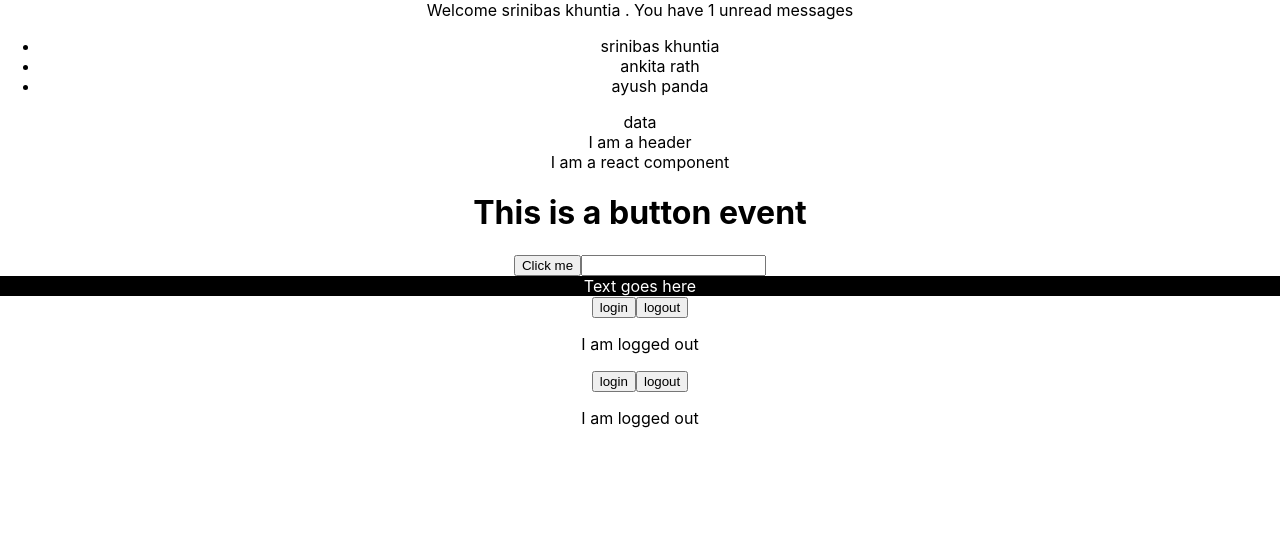
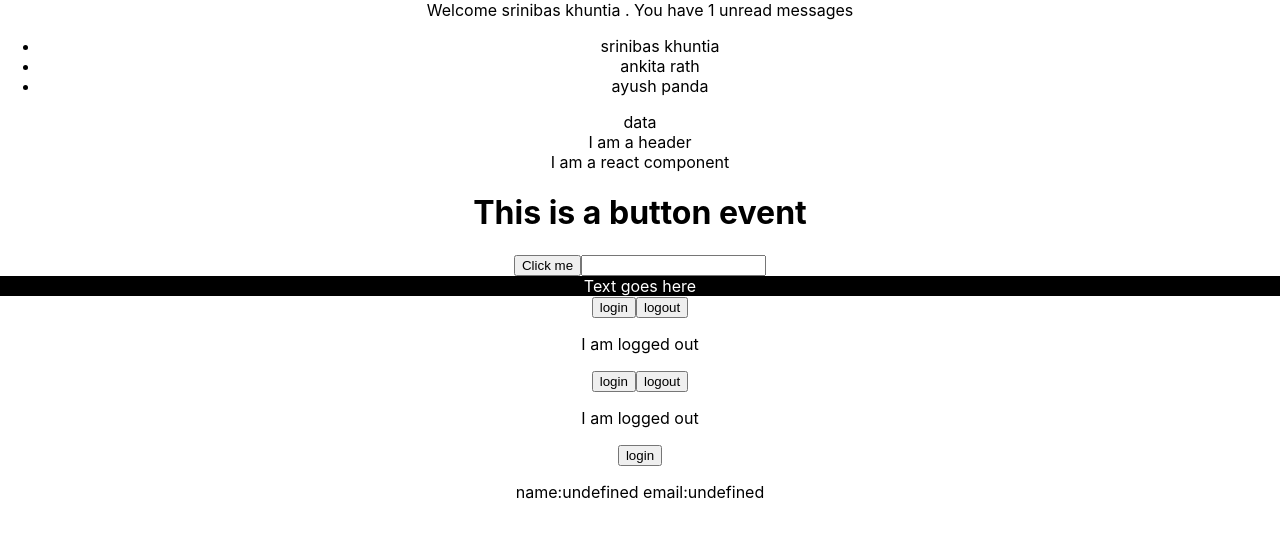
Before and after one commit to srinibas39/typescript, a React (Create React App) app: page / in a window 1280 px wide. Shown: the top 538 px of the page. Built offline with nearby package versions, Linux system fonts and the light colour scheme.

Commit message:
useState type assertion

```diff
--- a/src/App.tsx
+++ b/src/App.tsx
@@ -8,6 +8,7 @@ import { Input } from "./components/Input";
 import { ReactNode } from "./components/ReactNode";
 import { Status } from "./components/status";
 import { Styles } from "./components/Styles";
+import { UseStateTypeAssertion } from "./components/UseStateTypeAssertion";
 import { Ustate } from "./components/Ustate";
 
 const App = () => {
@@ -34,6 +35,7 @@ const App = () => {
       <Styles styles={{color:"white",backgroundColor:"black"}}/>
       <Ustate/>
       <ExplicitUstate/>
+      <UseStateTypeAssertion/>
 
     </div>
   );
--- /dev/null
+++ b/src/components/UseStateTypeAssertion.tsx
@@ -0,0 +1,26 @@
+
+import { useState } from "react";
+
+type Auth = {
+  name: string;
+  email: string;
+};
+
+export const UseStateTypeAssertion = () => {
+  const [isLoggedin, setIsLoggedin] = useState<Auth>({} as Auth);
+  return (
+    <>
+      <button
+        onClick={() =>
+          setIsLoggedin({
+            name: "srinibas",
+            email: "srinibas@gmail.com",
+          })
+        }
+      >
+        login
+      </button>
+      <p>{isLoggedin ? `name:${isLoggedin?.name} email:${isLoggedin?.email}` : "I am logged out"}</p>
+    </>
+  );
+};
```
